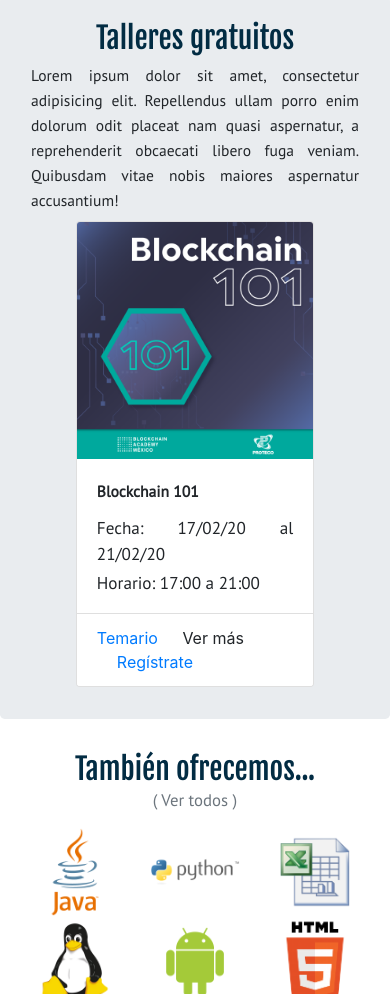
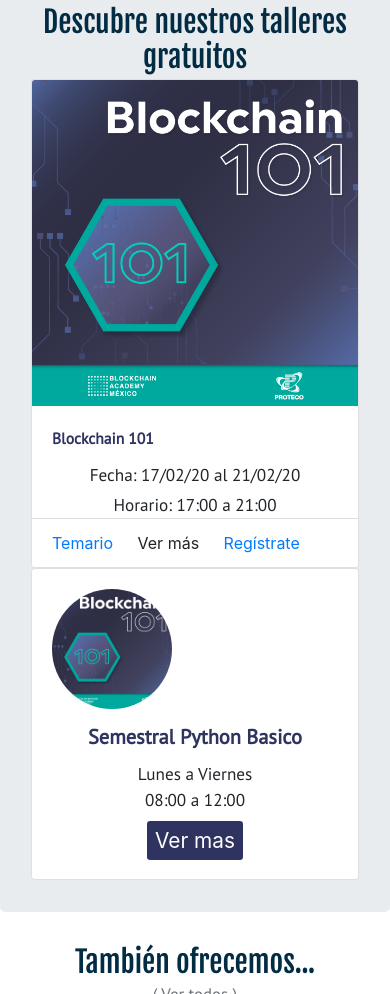
Before and after one commit to anallely753/FrontProtecoSite, a plain HTML site: page index.html in a window 390 px wide. Shown: the part 1006-2000 px from the top of the page. Drawn offline with Linux system fonts and the light colour scheme.

Commit message:
talleres

```diff
--- /dev/null
+++ b/css/cards.css
@@ -0,0 +1,244 @@
+/*MEDIA*/
+
+@media (min-height: 0px) {
+    .image-flip:active .backside,
+    .image-flip.hover .backside {
+        -webkit-transform: rotateY(0deg);
+        -moz-transform: rotateY(0deg);
+        -o-transform: rotateY(0deg);
+        -ms-transform: rotateY(0deg);
+        transform: rotateY(0deg);
+        border-radius: .25rem;
+
+    }
+
+    .image-flip:active .frontside,
+    .image-flip.hover .frontside {
+        -webkit-transform: rotateY(180deg);
+        -moz-transform: rotateY(180deg);
+        -o-transform: rotateY(180deg);
+        transform: rotateY(180deg);
+        padding-bottom: 3.5rem;
+        margin-bottom: 3rem;
+    }
+
+}
+
+@media (min-height: 400px) {
+    .image-flip:active .backside,
+    .image-flip.hover .backside {
+        -webkit-transform: rotateY(0deg);
+        -moz-transform: rotateY(0deg);
+        -o-transform: rotateY(0deg);
+        -ms-transform: rotateY(0deg);
+        transform: rotateY(0deg);
+        border-radius: .25rem;
+    }
+
+    .image-flip:active .frontside,
+    .image-flip.hover .frontside {
+        -webkit-transform: rotateY(180deg);
+        -moz-transform: rotateY(180deg);
+        -o-transform: rotateY(180deg);
+        transform: rotateY(180deg);
+        margin-bottom: 3rem;
+    }
+
+
+}
+
+@media (min-height: 568px) {
+    .image-flip:hover .backside,
+    .image-flip:hover .backside {
+        -webkit-transform: rotateY(0deg);
+        -moz-transform: rotateY(0deg);
+        -o-transform: rotateY(0deg);
+        -ms-transform: rotateY(0deg);
+        transform: rotateY(0deg);
+        border-radius: .25rem;
+
+    }
+
+    .image-flip:hover .frontside,
+    .image-flip.hover .frontside {
+        -webkit-transform: rotateY(180deg);
+        -moz-transform: rotateY(180deg);
+        -o-transform: rotateY(180deg);
+        transform: rotateY(180deg);
+        margin-bottom: 4.5rem;
+    }
+}
+@media (min-height: 992px) {
+    .image-flip:hover .backside,
+    .image-flip.hover .backside {
+        -webkit-transform: rotateY(0deg);
+        -moz-transform: rotateY(0deg);
+        -o-transform: rotateY(0deg);
+        -ms-transform: rotateY(0deg);
+        transform: rotateY(0deg);
+        border-radius: .25rem;
+    }
+
+    .image-flip:hover .frontside,
+    .image-flip.hover .frontside {
+        -webkit-transform: rotateY(180deg);
+        -moz-transform: rotateY(180deg);
+        -o-transform: rotateY(180deg);
+        transform: rotateY(180deg);
+        margin-bottom: 3rem;
+    }
+}
+@media (min-height: 1200px) {
+   .image-flip:hover .backside,
+   .image-flip.hover .backside {
+       -webkit-transform: rotateY(0deg);
+       -moz-transform: rotateY(0deg);
+       -o-transform: rotateY(0deg);
+       -ms-transform: rotateY(0deg);
+       transform: rotateY(0deg);
+       border-radius: .25rem;
+   }
+
+   .image-flip:hover .frontside,
+   .image-flip.hover .frontside {
+       -webkit-transform: rotateY(180deg);
+       -moz-transform: rotateY(180deg);
+       -o-transform: rotateY(180deg);
+       transform: rotateY(180deg);
+      margin-bottom: 3rem;
+   }
+}
+
+.btn-primary {
+    border: none;
+    font-size: 1.3rem;
+    margin-top: .5rem;
+}
+
+.btn-vermas {
+    background-color:#2f3360;
+}
+
+.btn-vermas:hover{
+    background-color:#2f3360;
+}
+
+section {
+    padding: 0px 0;
+    font-size: 1.3rem;
+    font-family: 'Harmattan', sans-serif;
+}
+
+section h4{
+    font-size: 1.5rem;
+    font-weight: bold;
+}
+
+#team .card {
+    border: none;
+    background: #eee;
+}
+
+
+.card-text{
+    margin-bottom: 0;
+    padding-bottom: 0;
+    text-align: center;
+}
+
+
+.mainflip {
+    -webkit-transition: .5s;
+    -webkit-transform-style: preserve-3d;
+    -ms-transition: .5s;
+    -moz-transition: .5s;
+    -moz-transform: perspective(1000px);
+    -moz-transform-style: preserve-3d;
+    -ms-transform-style: preserve-3d;
+    transition: .5s;
+    transform-style: preserve-3d;
+    position: relative;
+}
+
+.frontside {
+    position: relative;
+    -webkit-transform: rotateY(0deg);
+    -ms-transform: rotateY(0deg);
+    z-index: 0;
+    margin-bottom: 0rem;
+}
+
+.backside {
+    position: absolute;
+    top: 0;
+    left: 0;
+    background: white;
+    -webkit-transform: rotateY(-180deg);
+    -moz-transform: rotateY(-180deg);
+    -o-transform: rotateY(-180deg);
+    -ms-transform: rotateY(-180deg);
+    transform: rotateY(-180deg);
+    -webkit-box-shadow: 5px 7px 9px -4px rgb(158, 158, 158);
+    -moz-box-shadow: 5px 7px 9px -4px rgb(158, 158, 158);
+    box-shadow: 5px 7px 9px -4px rgb(158, 158, 158);
+}
+
+.frontside,
+.backside {
+    -webkit-backface-visibility: hidden;
+    -moz-backface-visibility: hidden;
+    -ms-backface-visibility: hidden;
+    backface-visibility: hidden;
+    -webkit-transition: 1s;
+    -webkit-transform-style: preserve-3d;
+    -moz-transition: 1s;
+    -moz-transform-style: preserve-3d;
+    -o-transition: 1s;
+    -o-transform-style: preserve-3d;
+    -ms-transition: 1s;
+    -ms-transform-style: preserve-3d;
+    transition: 1s;
+    transform-style: preserve-3d;
+}
+
+.frontside .card,
+.backside .card {
+    min-height: 312px;
+}
+
+.backside .card a {
+    font-size: 1.3rem;
+    color: white !important;
+}
+
+.frontside .card .card-title,
+.backside .card .card-title {
+    color: #2f3360 !important;
+}
+
+.frontside .card .card-body img {
+    width: 120px;
+    height: 120px;
+    border-radius: 50%;
+}
+
+.btntemario{
+    margin-bottom: .5rem;
+    background-color: #C93C3E;
+    color: black;
+    font-weight: bold;
+}
+
+.btntemario:hover{
+    margin-bottom: .5rem;
+    background-color: #DB5756;
+}
+
+.btnregistro{
+    background-color: #B0CC41 ;
+    color: black;
+    font-weight: bold;
+}
+.btnregistro:hover{
+    background-color: #BCD97B;
+}
--- a/index.html
+++ b/index.html
@@ -8,6 +8,7 @@
 	<link rel="stylesheet" href="css/styles.css">
 	<link rel="stylesheet" href="css/mediaqueries.css">
 	<link rel="stylesheet" href="css/car.css">
+	<link rel="stylesheet" href="css/cards.css">
 	<link rel="shortcut icon" href="img/protlog.png">
 	<link href="https://fonts.googleapis.com/icon?family=Material+Icons" rel="stylesheet">
 	<!-- Google Fonts -->
@@ -106,7 +107,7 @@
 				</div>
 			</div>
 		</div>
-
+		<!-- SEMESTRALES -->
 		<div class="container titulos">
 			<h1 class="mt-md-4 mt-3 mb-1">Cursos semestrales</h1>
 			<a href=""><h3 class="text-secondary mb-md-3 mb-3">( Ver todos )</h3></a>
@@ -362,25 +363,24 @@
 					</div>
 				</div>
 			</div>
-
 		</div>
-		<!-- talleres -->
-		<div class="jumbotron pt-4">
+		<!-- TALLERES -->
+	<!-- 	<div class="jumbotron pt-4">
 			<div class="container ">
-				<div class="row">
-					<div class="col-12 col-md-6">
-						<h1 class="mt-0 mb-md-4 ml-md-5 mr-md-5">Talleres gratuitos</h1>
+				<div class="row text-center">
+					<div class="col-12 col-sm-12 col-md-4">
+						<h1 class="mt-0 mb-md-4 ml-md-5">Talleres gratuitos</h1>
 						<h5>Lorem ipsum dolor sit amet, consectetur adipisicing elit. Repellendus ullam porro enim dolorum odit placeat nam quasi aspernatur, a reprehenderit obcaecati libero fuga veniam. Quibusdam vitae nobis maiores aspernatur accusantium!</h5>
 					</div>
-					<div class="col-10 col-md-4 talleres">
+					<div class="col-8 col-sm-6 col-md-3 talleres">
 						<div class="container">
-							<div class="card">
+							<div class="card w-100">
 								<img src="img/b101.png" class="card-img-top" alt="...">
 								<div class="card-body">
 									<h5 class="card-title">Blockchain 101</h5>
 									<p class="card-text m-0"><span>Fecha:</span> 17/02/20 al 21/02/20</p>
 									<p class="card-text mt-1"><span>Horario:</span> 17:00 a 21:00</p>
-									<!-- reveal -->
+
 									<div class="card-reveal bg-light" data-rel="21">
 										<button type="button" class="close" data-dismiss="modal" aria-label="Close" data-rel="1"><span aria-hidden="true">×</span></button>
 										<p class="card-text mt-3"><span>Antecedentes: </span>Ninguno</p>
@@ -399,6 +399,116 @@
 									<a href="#" class="card-link" title="Ver el temario">Temario</a>
 									<span href="" class="show card-link text-right" data-rel="21" title="Ver detalles del curso">Ver más</span>
 									<a href="#" class="card-link" title="Agregar al carrito">Regístrate</a>
+								</div>
+							</div>
+						</div>
+					</div><br>
+					<div class="col-8 col-sm-6 col-md-3 talleres">
+						<div class="container">
+							<div class="card w-100">
+								<img src="img/b101.png" class="card-img-top" alt="...">
+								<div class="card-body">
+									<h5 class="card-title">Blockchain 101</h5>
+									<p class="card-text m-0"><span>Fecha:</span> 17/02/20 al 21/02/20</p>
+									<p class="card-text mt-1"><span>Horario:</span> 17:00 a 21:00</p>
+
+									<div class="card-reveal bg-light" data-rel="21">
+										<button type="button" class="close" data-dismiss="modal" aria-label="Close" data-rel="1"><span aria-hidden="true">×</span></button>
+										<p class="card-text mt-3"><span>Antecedentes: </span>Ninguno</p>
+										<p class="card-text"><span>Material: </span>De preferencia traer Laptop propia</p>
+										<p class="card-text"><span>Horario: </span>17:00 a 21:00 (15 horas hrs)</p>
+										<p class="card-text"><span>Días: </span>De Lunes a Viernes</p>
+										<p class="card-text"><span>Lugar: </span>Laboratorio IBM/Java (Edificio T, Primer Piso)</p>
+										<p class="card-text"><span>Cupo disponible: </span>35</p>
+										<p class="card-text"><span>Costo UNAM: </span>$950</p>
+										<p class="card-text"><span>Costo alumno externo: </span>$1800</p>
+										<p class="card-text"><span>Costo público general: </span>$2800</p>
+
+									</div>
+								</div>
+								<div class="card-footer">
+									<a href="#" class="card-link" title="Ver el temario">Temario</a>
+									<span href="" class="show card-link text-right" data-rel="21" title="Ver detalles del curso">Ver más</span>
+									<a href="#" class="card-link" title="Agregar al carrito">Regístrate</a>
+								</div>
+							</div>
+						</div>
+					</div>
+				</div>
+			</div>
+		</div> -->
+		<div class="jumbotron pt-2">
+			<div class="container titulos">
+				<h1 class="mt-md-4 mt-3 mb-1">Descubre nuestros talleres gratuitos</h1>
+				<div class="row">
+					<!-- card prueba -->
+					<div class="col-12 col-sm-6 col-md-4">
+						<div class="image-flip w-100" ontouchstart="this.classList.toggle('hover');">
+							<div class="mainflip">
+								<div class="frontside">
+									<div class="card">
+										<img src="img/b101.png" class="card-img-top" alt="...">
+										<div class="card-body">
+											<h5 class="card-title">Blockchain 101</h5>
+											<p class="card-text m-0"><span>Fecha:</span> 17/02/20 al 21/02/20</p>
+											<p class="card-text mt-1"><span>Horario:</span> 17:00 a 21:00</p>
+										</div>
+										<div class="card-footer">
+											<a href="#" class="card-link" title="Ver el temario">Temario</a>
+											<span href="" class="show card-link text-right" data-rel="21" title="Ver detalles del curso">Ver más</span>
+											<a href="#" class="card-link" title="Agregar al carrito">Regístrate</a>
+										</div>
+									</div>
+								</div>
+								<div class="backside">
+									<div class="card">
+										<button type="button" class="close" data-dismiss="modal" aria-label="Close" data-rel="1"><span aria-hidden="true">×</span></button>
+										<p class="card-text mt-3"><span>Antecedentes: </span>Ninguno</p>
+										<p class="card-text"><span>Material: </span>De preferencia traer Laptop propia</p>
+										<p class="card-text"><span>Horario: </span>17:00 a 21:00 (15 horas hrs)</p>
+										<p class="card-text"><span>Días: </span>De Lunes a Viernes</p>
+										<p class="card-text"><span>Lugar: </span>Laboratorio IBM/Java (Edificio T, Primer Piso)</p>
+										<p class="card-text"><span>Cupo disponible: </span>35</p>
+										<p class="card-text"><span>Costo UNAM: </span>$950</p>
+										<p class="card-text"><span>Costo alumno externo: </span>$1800</p>
+										<p class="card-text"><span>Costo público general: </span>$2800</p>
+									</div>
+								</div>
+							</div>
+						</div>
+					</div>
+					<!-- CARD BUENA -->
+					<div class="col-12 col-sm-6 col-md-4">
+						<div class="image-flip" ontouchstart="this.classList.toggle('hover');">
+							<div class="mainflip">
+								<div class="frontside">
+									<div class="card">
+										<div class="card-body text-center">
+											<p><img class=" img-fluid" src="img/b101.png"></p>
+											<h4 class="card-title">Semestral Python Basico</h4>
+											<p class="card-text">Lunes a Viernes</p>
+											<p class="card-text">08:00 a 12:00</p>
+											<div class="btn btn-primary btn-sm btn-vermas">Ver mas</div>
+										</div>
+									</div>
+								</div>
+								<div class="backside">
+									<div class="card">
+										<div class="card-body text-center mt-4">
+											<h4 class="card-title">Semestral Python Basico</h4>
+											<ul>
+												<li> <p class="card-text">Fecha: 12/06/17 al 16/06/17</p></li>
+												<li> <p class="card-text">Horario: 08:00 a 12:00 (20 hrs)</p></li>
+												<li> <p class="card-text">Dias: De Lunes a Viernes</p></li>
+												<li> <p class="card-text">Lugar: Sala D de Computación (Edificio P, Planta Baja)</p></li>
+												<li> <p class="card-text">Cupo Disponible: 11/40</p></li>
+												<li> <p class="card-text">Impartido por: Jorge Luis Segura</p></li>
+											</ul>
+											<a href="" class="btn btntemario btn-primary btn-sm">Consultar Temario y Requisitos</a>
+											<a href="" class="btn btnregistro btn-primary btn-sm">Registrarme</a>
+
+										</div>
+									</div>
 								</div>
 							</div>
 						</div>
```
